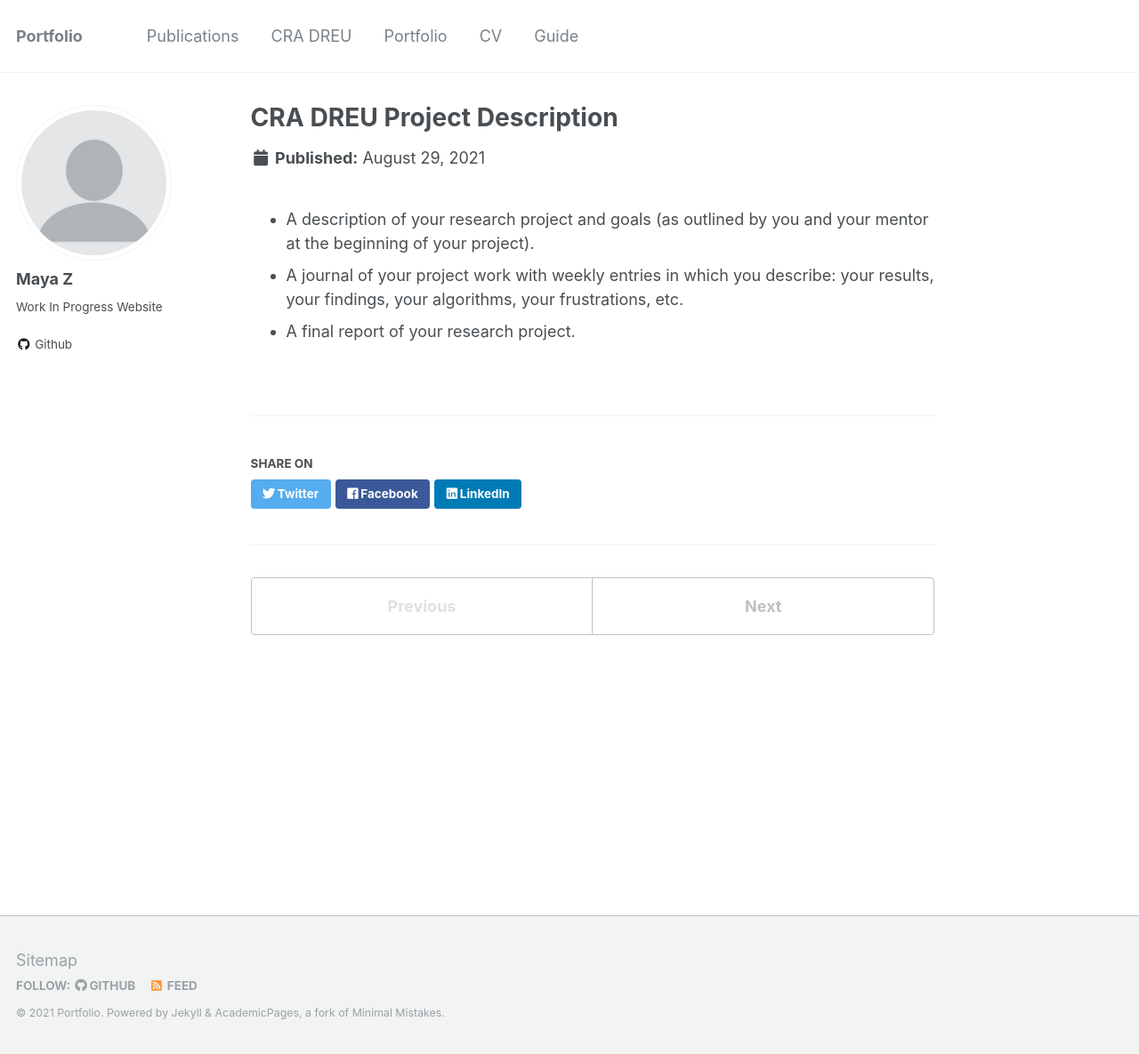
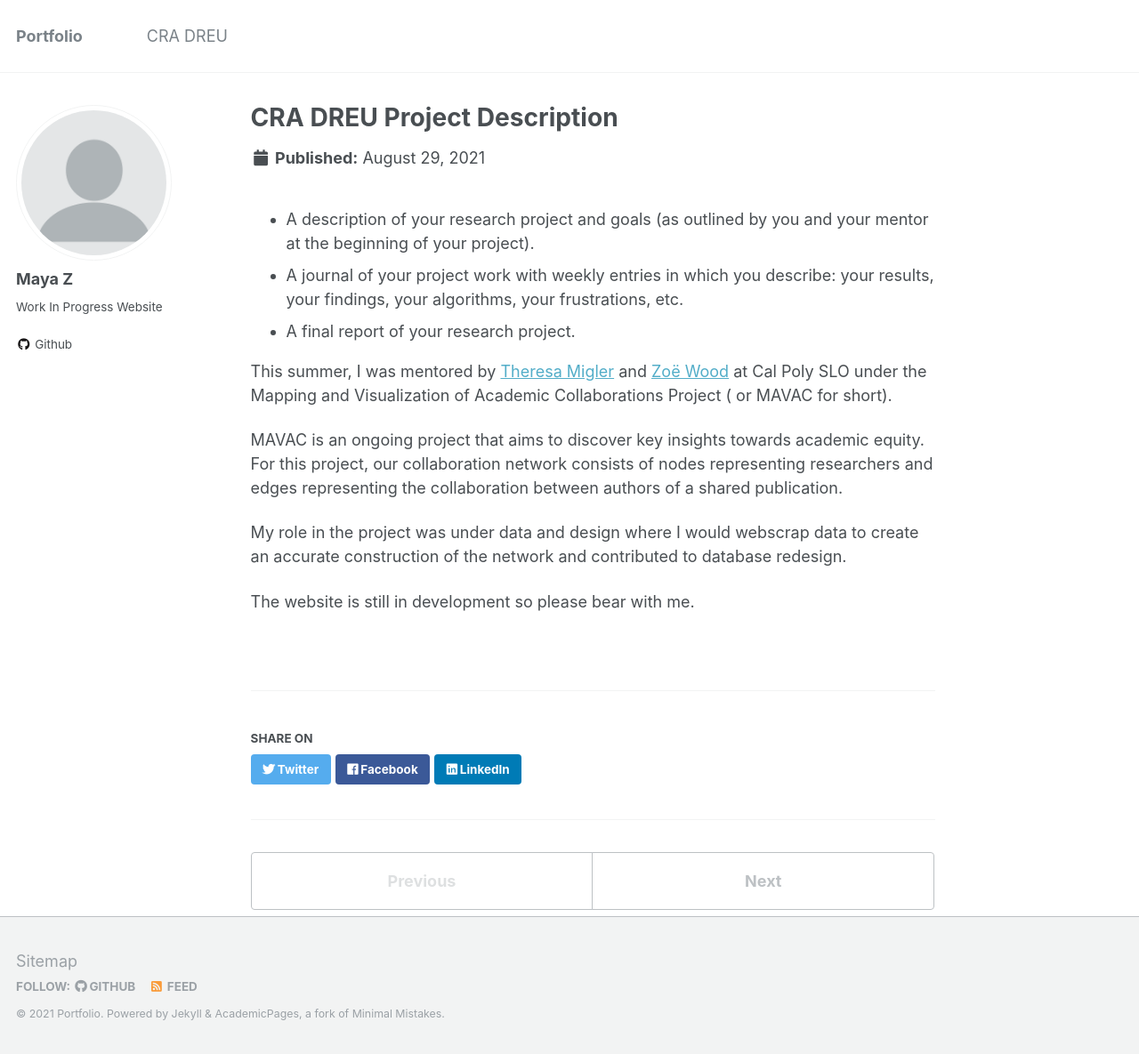
Before and after one commit to melonpocky/melonpocky.github.io, a Jekyll site: the page built from _cradreu/Description.md, in a window 1280 px wide and 1185 px high. Shown: the whole window at 89% size. Built offline with Jekyll 4.4.1, drawn with Linux system fonts in a browser that asks for light colours.

```diff
--- a/_cradreu/Description.md
+++ b/_cradreu/Description.md
@@ -1,11 +1,19 @@
 ---
-permalink: /cradreu/project-description
+#permalink: /cradreu/project-description
 title: "CRA DREU Project Description"
 excerpt: "Project Description"
-author_profile: true
-redirect_from:
+#author_profile: true
+#redirect_from:
 ---
 
 * A description of your research project and goals (as outlined by you and your mentor at the beginning of your project).
 * A journal of your project work with weekly entries in which you  describe: your results, your findings, your algorithms, your  frustrations, etc.
 * A final report of your research project.
+
+This summer, I was mentored by [Theresa Migler](https://theresamigler.com/) and [Zoë Wood](http://users.csc.calpoly.edu/~zwood/) at Cal Poly SLO under the Mapping and Visualization of Academic Collaborations Project ( or MAVAC for short).
+
+MAVAC is an ongoing project that aims to discover key insights towards academic equity. For this project, our collaboration network consists of nodes representing researchers and edges representing the collaboration between authors of a shared publication.
+
+My role in the project was under data and design where I would webscrap data to create an accurate construction of the network and contributed to database redesign.
+
+The website is still in development so please bear with me.
```
Also changed, not shown: _cradreu/FinalReport.md (+4 -0 lines), _cradreu/ProgressReport.md (deleted, +0 -16 lines), _cradreu/Week10.md (+5 -0 lines), _data/navigation.yml (+8 -8 lines), 1 other file.
